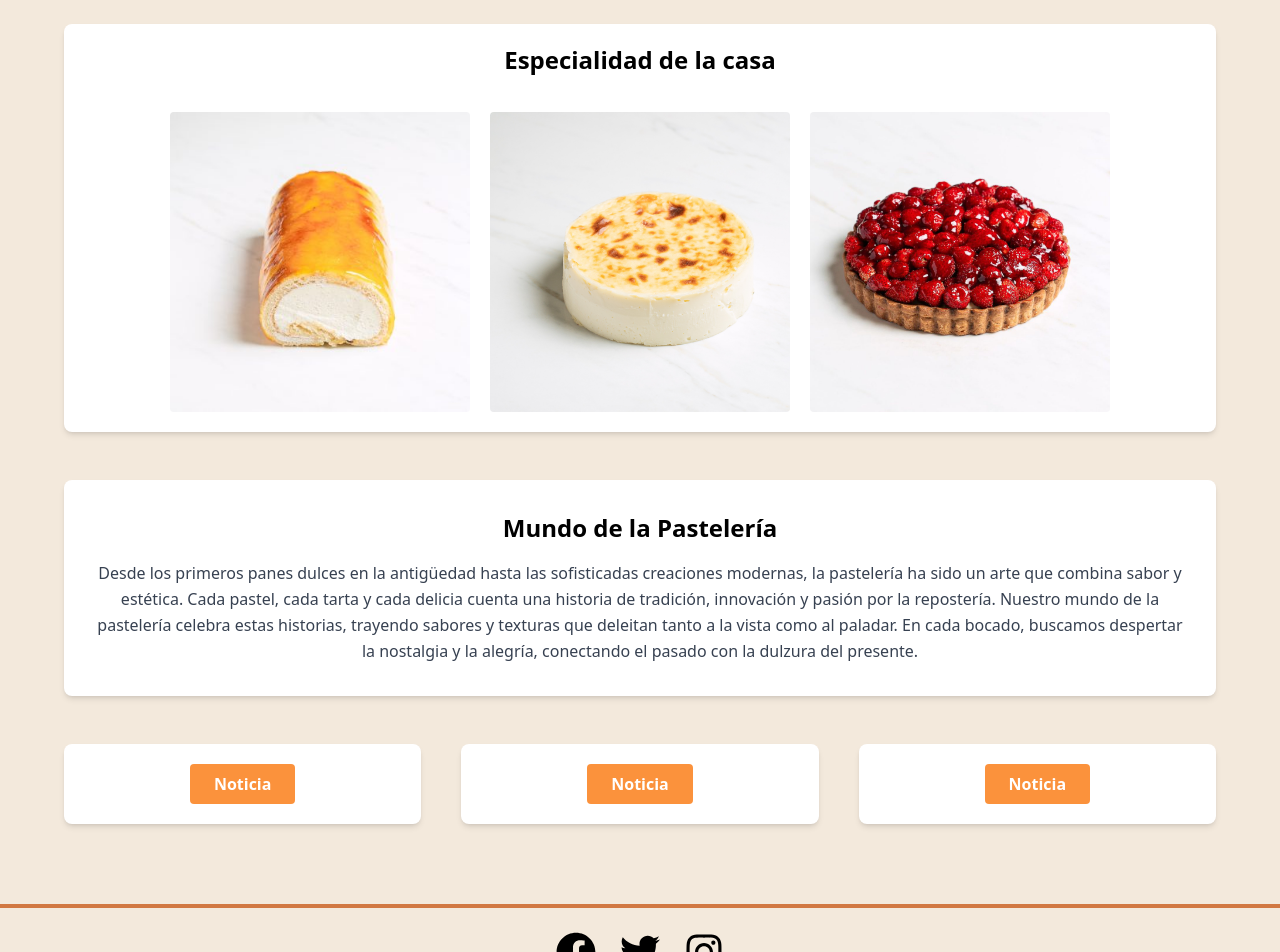
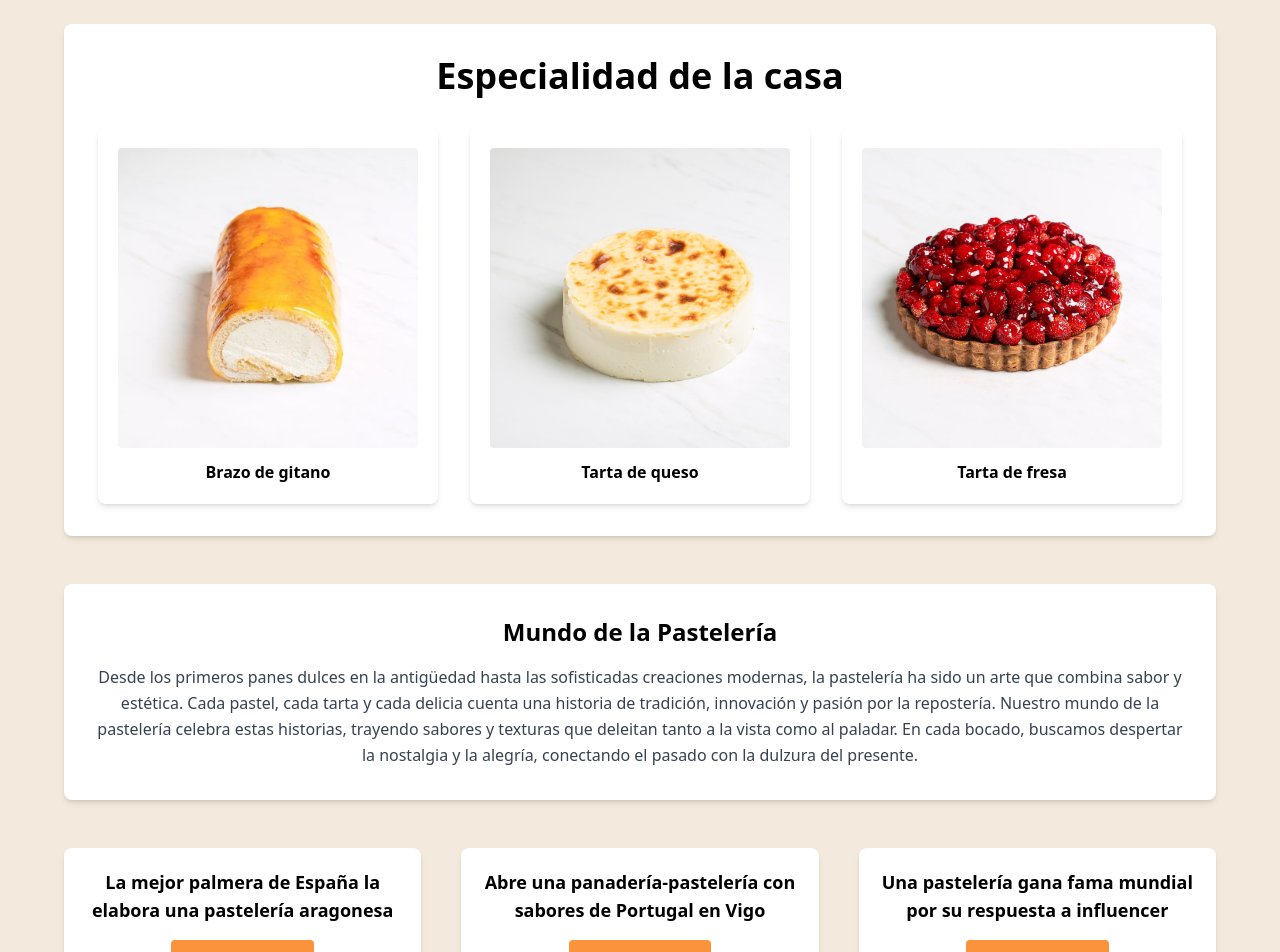
Before and after one commit to Guillermo-Mir/Web-disseny, a React (Vite) app: page / in a window 1280 px wide. Shown: the part 140-1092 px from the top of the page. Built offline with nearby package versions, Linux system fonts and the light colour scheme.

Commit message:
Mejoras de diseño

```diff
--- a/src/Home.jsx
+++ b/src/Home.jsx
@@ -3,22 +3,30 @@ import React from "react";
 class Home extends React.Component {
     render() {
         return (
-            // Contenedor principal: sin cambios en el fondo
             <div className="flex-1 flex flex-col items-center" style={{ backgroundColor: "#F3E9DC" }}>
-
-
                 <div className="flex flex-col gap-12 max-w-6xl w-full py-12">
 
+                    <div className="bg-white rounded-lg shadow-md p-8 flex flex-col items-center gap-8 w-full">
+                        <h2 className="text-2xl md:text-3xl lg:text-4xl font-semibold text-center">
+                            Especialidad de la casa
+                        </h2>
+                        <div className="flex flex-wrap justify-center gap-8 w-full">
+                            <div className="bg-white p-5 rounded-lg shadow-md flex flex-col items-center gap-3">
+                                <img src="brazo-gitano-nata-380x380.jpg" width={300} height={300} className="rounded"/>
+                                <h4 className="text-center font-semibold">Brazo de gitano</h4>
+                            </div>
 
-                    <div className="bg-white rounded-lg shadow-md p-5 flex flex-col items-center gap-5">
-                        <h2 className="text-2xl font-semibold mb-4">Especialidad de la casa</h2>
-                        <div className="flex flex-wrap justify-center items-center gap-5">
-                            <img src="brazo-gitano-nata-380x380.jpg" width={300} height={300} className="rounded" />
-                            <img src="foto-cuadrada-2025-01-15T112519.300.png" width={300} height={300} className="rounded" />
-                            <img src="tarta-fresitas-1024x1024.jpg" width={300} height={300} className="rounded" />
+                            <div className="bg-white p-5 rounded-lg shadow-md flex flex-col items-center gap-3">
+                                <img src="foto-cuadrada-2025-01-15T112519.300.png" width={300} height={300} className="rounded"/>
+                                <h4 className="text-center font-semibold">Tarta de queso</h4>
+                            </div>
+
+                            <div className="bg-white p-5 rounded-lg shadow-md flex flex-col items-center gap-3">
+                                <img src="tarta-fresitas-1024x1024.jpg" width={300} height={300} className="rounded"/>
+                                <h4 className="text-center font-semibold">Tarta de fresa</h4>
                             </div>
                         </div>
-
+                    </div>
 
                     <div className="bg-white rounded-lg shadow-md p-8 text-center">
                         <h2 className="text-2xl font-semibold mb-4">Mundo de la Pastelería</h2>
@@ -32,30 +40,35 @@ class Home extends React.Component {
                         </p>
                     </div>
 
-
                     <div className="grid grid-cols-1 md:grid-cols-3 gap-10 text-center w-full">
-
-                        <div className="bg-white p-5 rounded-lg shadow-md">
+                        <div className="bg-white p-5 rounded-lg shadow-md flex flex-col items-center gap-4">
+                            <h3 className="text-lg font-semibold text-center">
+                                La mejor palmera de España la elabora una pastelería aragonesa
+                            </h3>
                                 <button className="bg-orange-400 text-white font-semibold px-6 py-2 rounded hover:bg-orange-500 transition">
-                                Noticia
+                                    Leer noticia
                                 </button>
                         </div>
 
-                        <div className="bg-white p-5 rounded-lg shadow-md">
+                        <div className="bg-white p-5 rounded-lg shadow-md flex flex-col items-center gap-4">
+                            <h3 className="text-lg font-semibold text-center">
+                                Abre una panadería-pastelería con sabores de Portugal en Vigo
+                            </h3>
                                 <button className="bg-orange-400 text-white font-semibold px-6 py-2 rounded hover:bg-orange-500 transition">
-                                Noticia
+                                    Leer noticia
                                 </button>
                         </div>
 
-                        <div className="bg-white p-5 rounded-lg shadow-md">
+                        <div className="bg-white p-5 rounded-lg shadow-md flex flex-col items-center gap-4">
+                            <h3 className="text-lg font-semibold text-center">
+                                Una pastelería gana fama mundial por su respuesta a influencer
+                            </h3>
                                 <button className="bg-orange-400 text-white font-semibold px-6 py-2 rounded hover:bg-orange-500 transition">
-                                Noticia
+                                    Leer noticia
                                 </button>
                         </div>
-
                     </div>
                 </div>
-
             </div>
         );
     }
```
Lines whose indentation alone changed are shown as unchanged.
